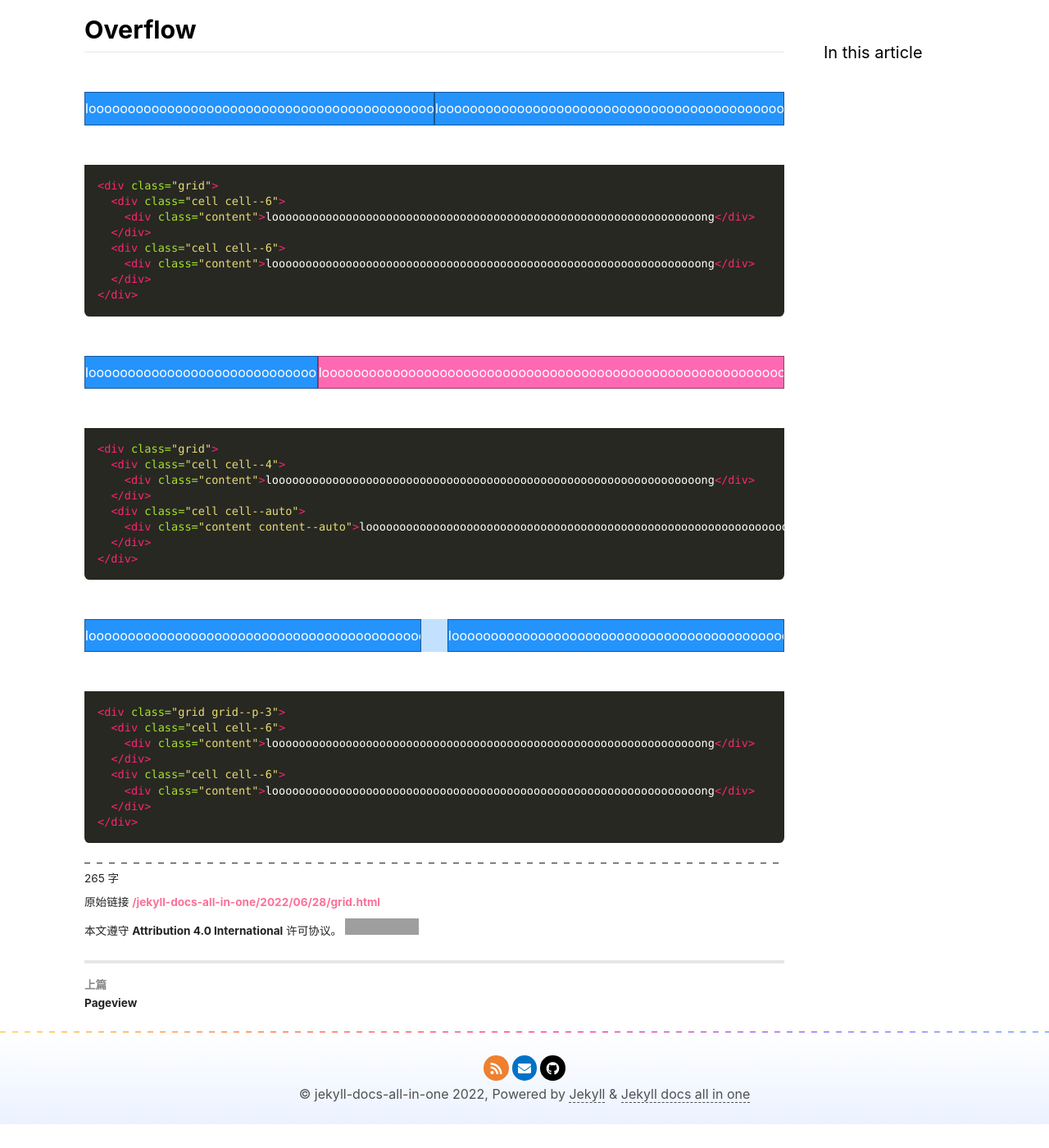
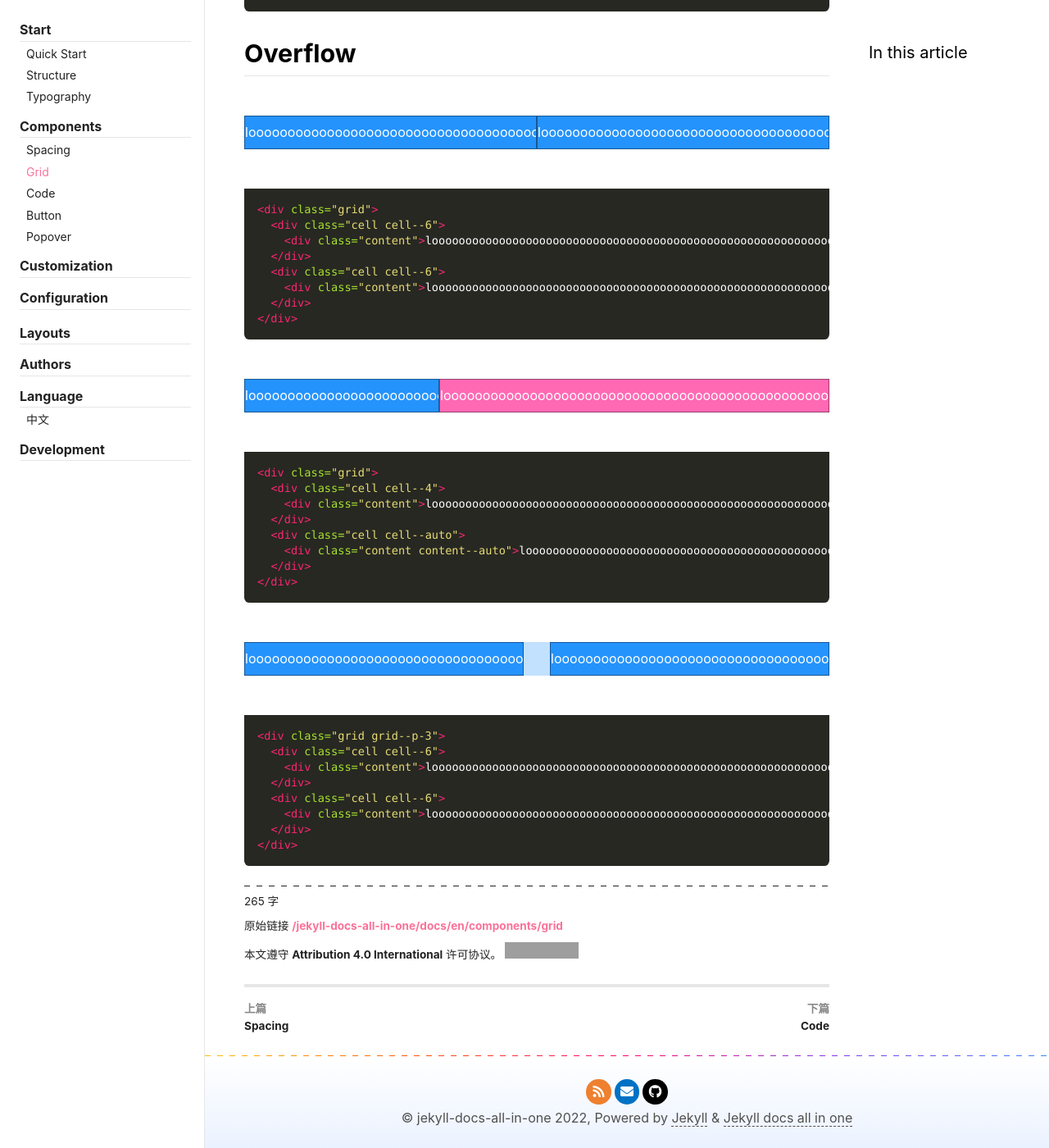
Before and after one commit to LawssssCat/jekyll-docs, a Jekyll site: the page built from _docs/en/components/grid.md, in a window 1280 px wide and 1400 px high, scrolled down 2911 px. Shown: the whole window at 82% size. Built offline with Jekyll 4.4.1, drawn with Linux system fonts in a browser that asks for light colours; comment, search, counter and statistics services are not loaded; before the commit the page ends 4282 px from its top, so only the background shows below that; grey boxes are pictures that could not be loaded.

Commit message:
docs: grid

```diff
--- a/_data/quicklinks.yml
+++ b/_data/quicklinks.yml
@@ -34,6 +34,7 @@ docs-en:
   - title: Components
     details:
       - url: /docs/en/components/spacing
+      - url: /docs/en/components/grid
       - url: /docs/en/components/code
       - url: /docs/en/components/button
       - url: /docs/en/components/popover
--- a/_posts/2022-06-28-grid.md
+++ b/_docs/en/components/grid.md
@@ -1,7 +1,8 @@
 ---
 layout: article
-aside:
-  toc: true
+date: 2022-06-28
+title: Grid
+permalink: /docs/en/components/grid
 ---
 
 <style>
```
